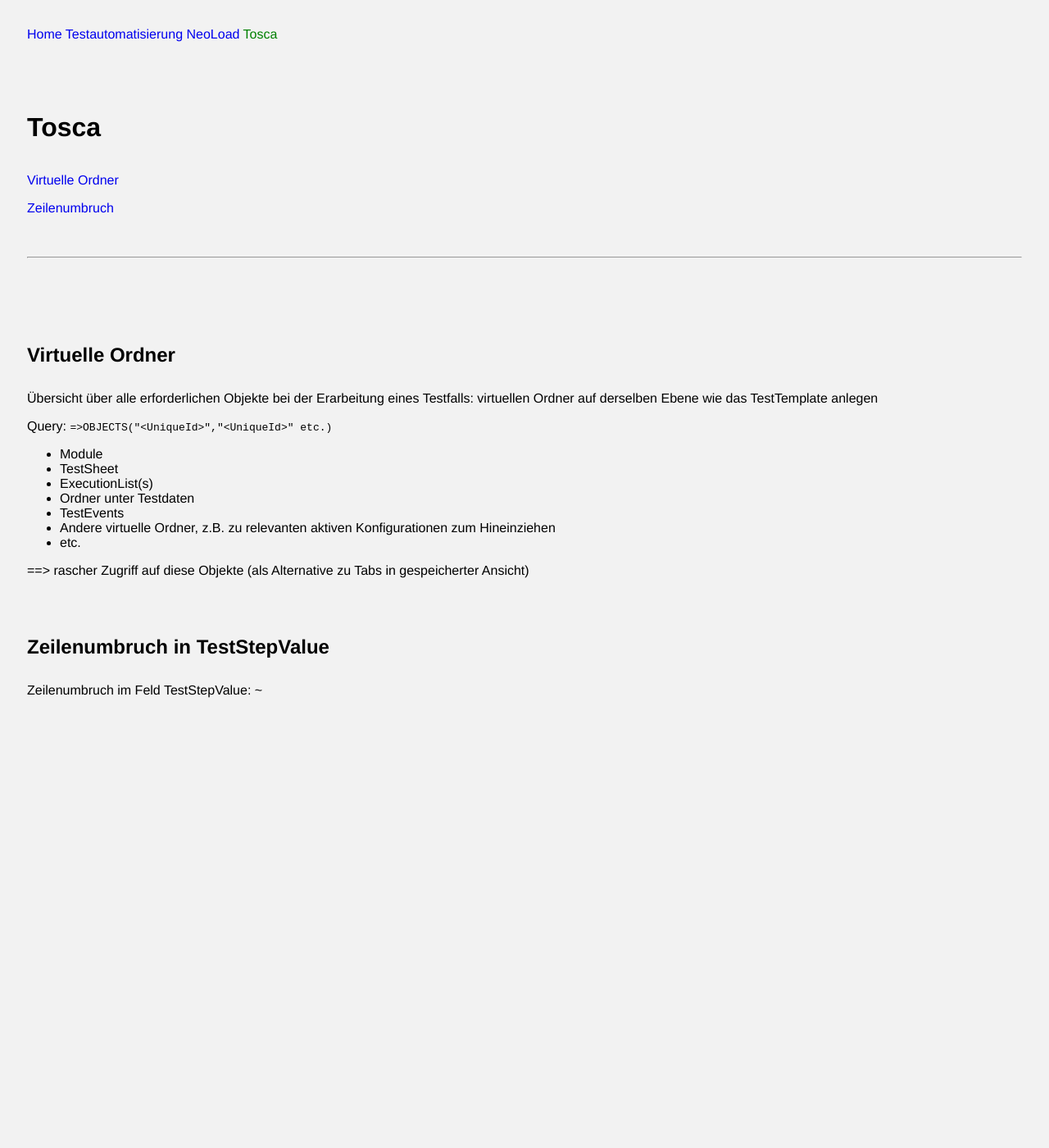
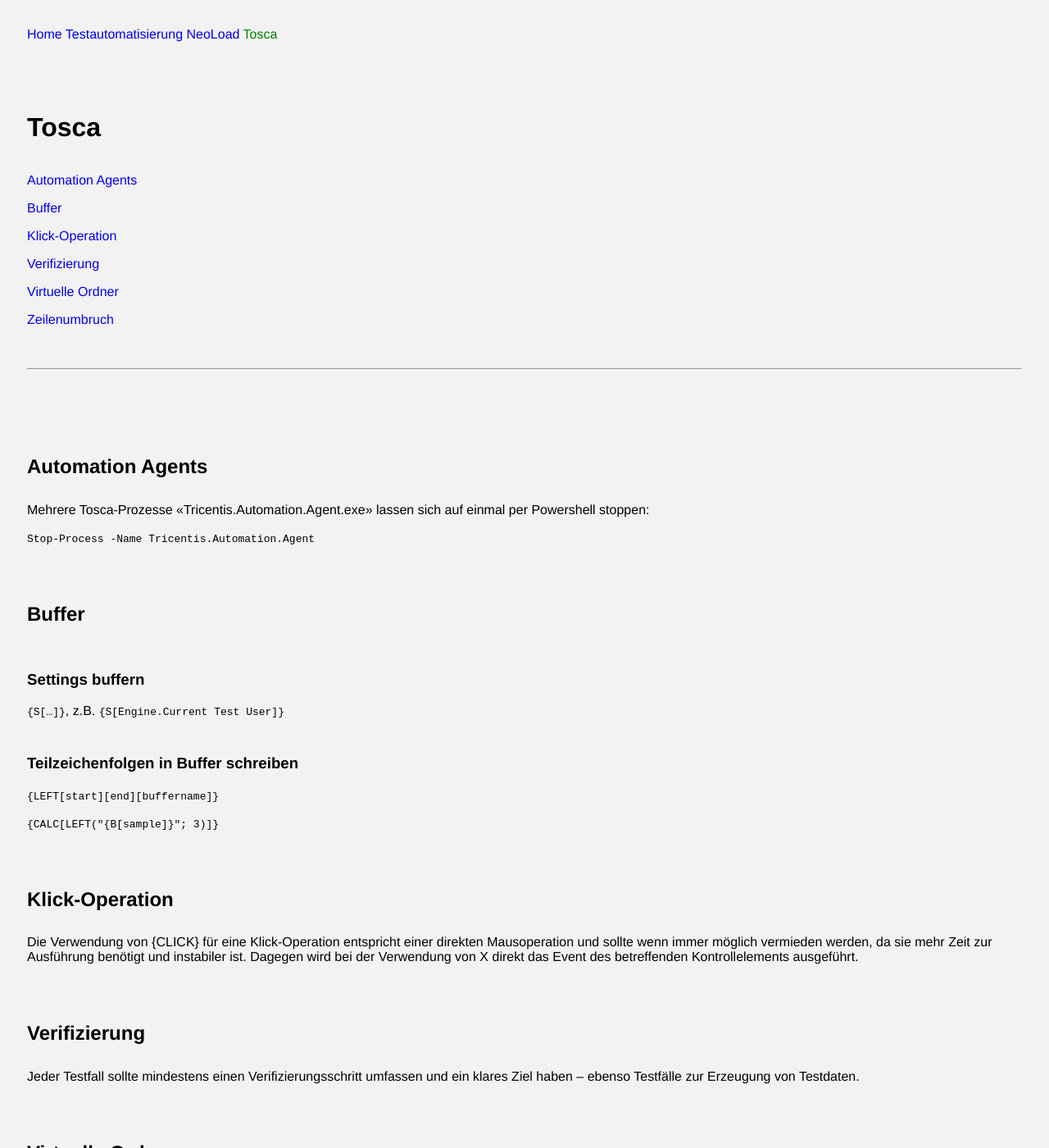
Before and after one commit to arktokrates/arktokrates.github.io, a Jekyll site: the page built from Testautomatisierung/Tosca/Tosca.md, in a window 1280 px wide and 1400 px high. Shown: the whole window at 82% size. Built offline with Jekyll 4.4.1, drawn with Linux system fonts in a browser that asks for light colours; our own code applies the rules of GitHub Pages for plain Markdown files; some of the changed text lies outside the part shown.

Commit message:
Changes in NeoLoad and Tosca documentation

```diff
--- a/Testautomatisierung/Tosca/Tosca.md
+++ b/Testautomatisierung/Tosca/Tosca.md
@@ -1,21 +1,64 @@
 ---
 layout: default
 permalink: /Testautomatisierung/Tosca/
-last_modified_at:
+last_modified_at: 2025-10-21
 ---
 
 # Tosca
 
+[Automation Agents](#Automation-Agents)
+
+[Buffer](#Buffer)
+
+[Klick-Operation](#Klick)
+
+[Verifizierung](#Verifizierung)
 
 [Virtuelle Ordner](#Virtuelle-Ordner)
 
 [Zeilenumbruch](#Zeilenumbruch)
+
 
 &nbsp;
 
 ---
 
 &nbsp;
+
+
+## Automation Agents {#Automation-Agents}
+
+Mehrere Tosca-Prozesse «Tricentis.Automation.Agent.exe» lassen sich auf einmal per Powershell stoppen:
+
+`Stop-Process -Name Tricentis.Automation.Agent`
+
+
+
+## Buffer {#Buffer}
+
+### Settings buffern
+
+`{S[…]}`, z.B. `{S[Engine.Current Test User]}`
+
+
+### Teilzeichenfolgen in Buffer schreiben
+
+`{LEFT[start][end][buffername]}`
+
+`{CALC[LEFT("{B[sample]}"; 3)]}`
+
+
+
+## Klick-Operation {#Klick}
+
+Die Verwendung von {CLICK} für eine Klick-Operation entspricht einer direkten Mausoperation und sollte wenn immer möglich vermieden werden, da sie mehr Zeit zur Ausführung benötigt und instabiler ist. Dagegen wird bei der Verwendung von X direkt das Event des betreffenden Kontrollelements ausgeführt.
+
+
+
+## Verifizierung {#Verifizierung}
+
+Jeder Testfall sollte mindestens einen Verifizierungsschritt umfassen und ein klares Ziel haben – ebenso Testfälle zur Erzeugung von Testdaten.
+
 
 
 ## Virtuelle Ordner {#Virtuelle-Ordner}
```
Also changed, not shown: Testautomatisierung/NeoLoad/NeoLoad.md (+15 -1 lines), 1 other file.
